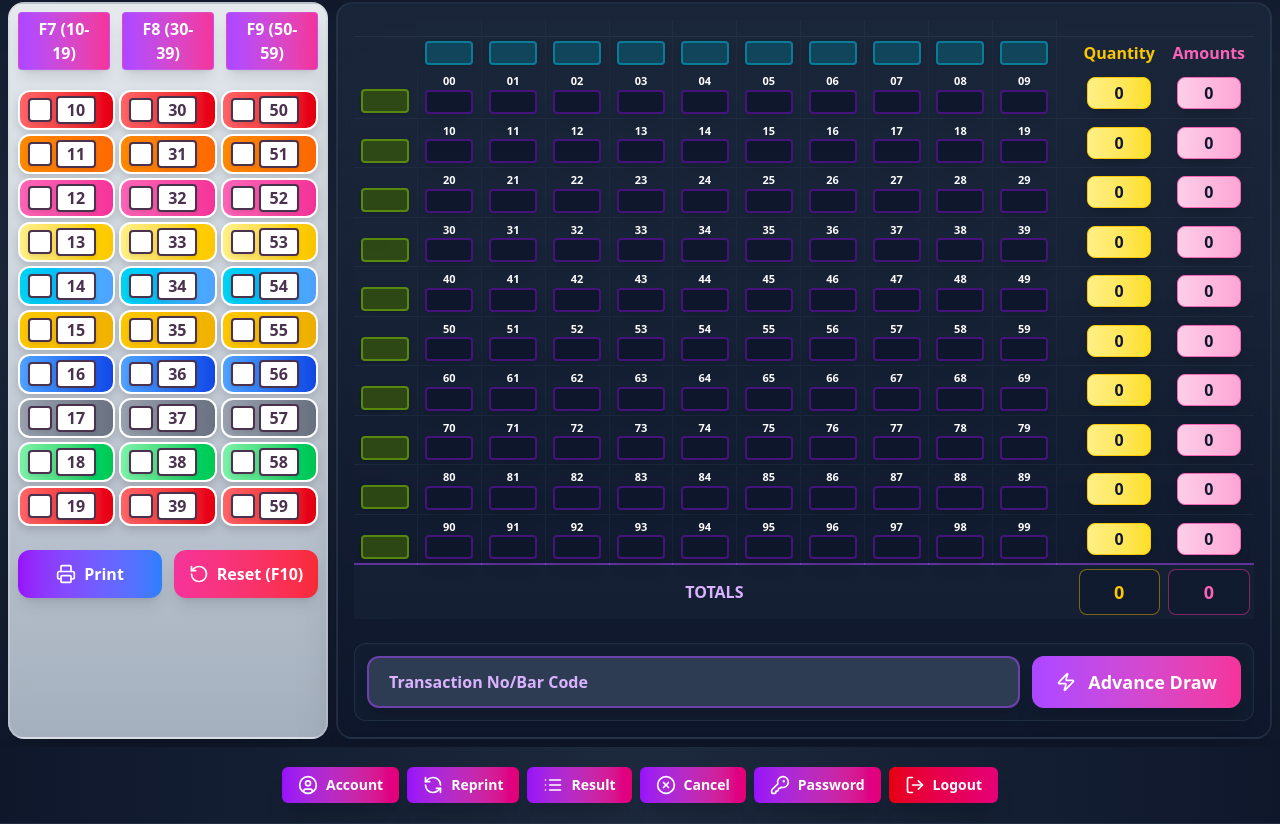
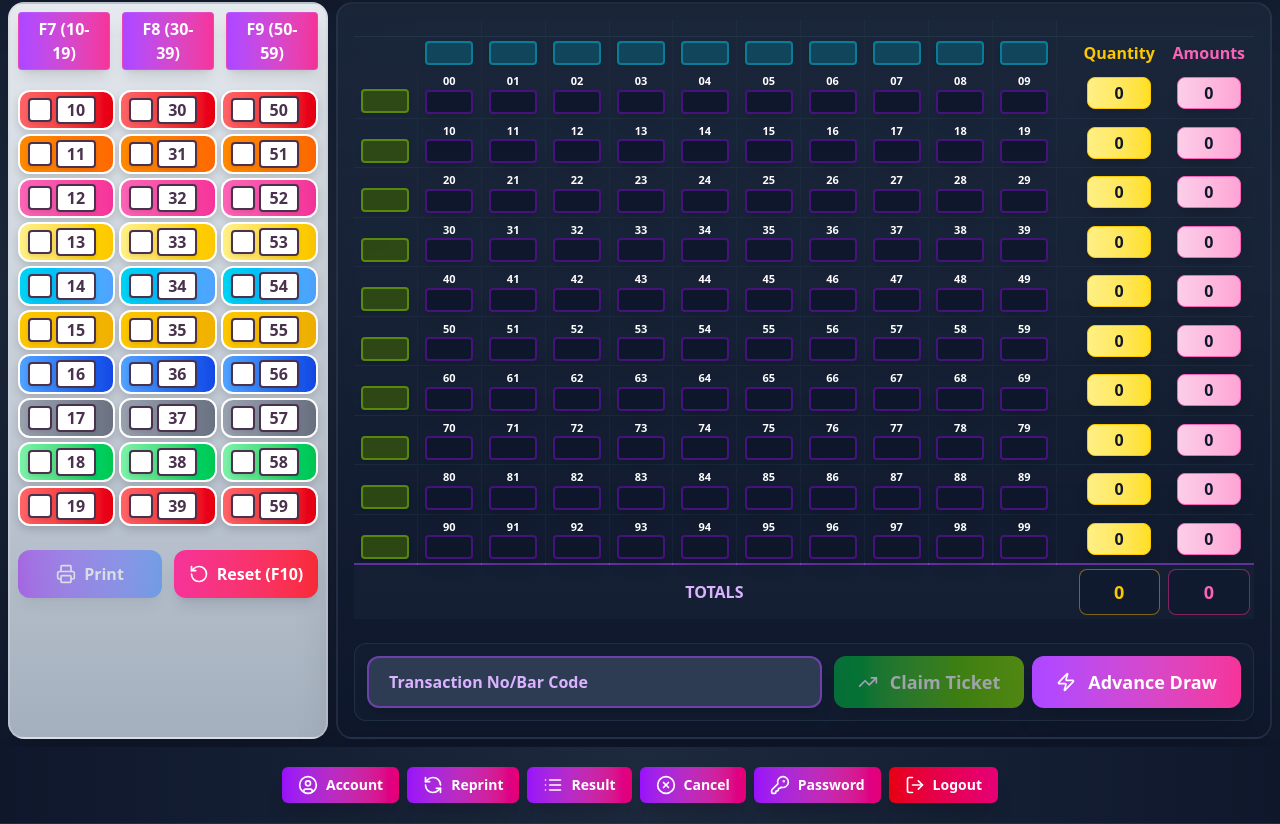
Before and after one commit to Realrishi001/SkillJackPot_UserPanel, a Next.js app: page /dashboard in a window 1280 px wide. Shown: the part 256-1080 px from the top of the page. Built offline with nearby package versions, Linux system fonts and the light colour scheme; no server answers; sample sign-in values are in the browser's storage.

Commit message:
Integrated the claim button and the print logic too

```diff
--- a/src/app/dashboard/page.jsx
+++ b/src/app/dashboard/page.jsx
@@ -143,6 +143,7 @@ export default function Page() {
   const [selectedTimeSlots, setSelectedTimeSlots] = useState([]);
   const [availableTimeSlots, setAvailableTimeSlots] = useState([]);
 
+  const [transactionInput, setTransactionInput] = useState("");
 
 
 function selectAllInColumn(colIdx) {
@@ -156,6 +157,23 @@ function selectAllInColumn(colIdx) {
     return newSelected;
   });
 }
+
+  const handleClaimTicket = async () => {
+    try {
+      const res = await axios.post(
+        `${process.env.NEXT_PUBLIC_API_BASE_URL}/save-claimed-ticket`,
+        { ticketId: transactionInput.trim() }
+      );
+      if (res.data.status === "success") {
+        alert("Claimed Successfully!\n" + JSON.stringify(res.data.claimedTicket, null, 2));
+      } else {
+        alert(res.data.message || "Not a winning ticket");
+      }
+    } catch (err) {
+      alert("Error claiming ticket: " + (err?.response?.data?.error || err.message));
+    }
+  };
+
 
 
   const colKeyToIndex = { "10-19": 0, "30-39": 1, "50-59": 2 };
@@ -613,6 +631,16 @@ pdf.text(drawTimeText, 5, 38);
 
   // to print and save the data
 const handlePrint = async () => {
+  // Prevent print if not allowed (remainSecs ≤ 30 or totalUpdatedQuantity is 0)
+  if (remainSecs <= 30) {
+    alert("Print is disabled during the last 30 seconds before draw time!");
+    return;
+  }
+  if (totalUpdatedQuantity === 0) {
+    alert("No quantity selected or no tickets to print.");
+    return;
+  }
+
   // 1. Gather ticket numbers in your required format
   let ticketList = [];
   let selectedNumbers = [];
@@ -662,7 +690,10 @@ const payload = {
 
   // 5. Send data to backend
   try {
-    const response = await axios.post(`${process.env.NEXT_PUBLIC_API_BASE_URL}/saveTicket`, payload);
+    const response = await axios.post(
+      `${process.env.NEXT_PUBLIC_API_BASE_URL}/saveTicket`,
+      payload
+    );
     if (response.status === 201) {
       // Get ticket ID from response (adjust based on your backend response structure)
       const ticketId = response.data.ticketId || response.data.id || Date.now().toString();
@@ -672,13 +703,12 @@ const payload = {
       // Generate and print the receipt with dynamic ticket ID
       generatePrintReceipt({
         gameTime: gameTime,
-  drawTime: advanceDrawTimes.length > 0 ? advanceDrawTimes : [currentDrawSlot],  // ✅ Array of draw times
+        drawTime: advanceDrawTimes.length > 0 ? advanceDrawTimes : [currentDrawSlot],
         loginId: loginId,
         ticketNumber: ticketList.join(', '),
         totalQuatity: totalUpdatedQuantity,
         totalPoints: totalUpdatedPoints
       }, ticketId);
-
 
       // Clear the form after printing
       resetCheckboxes();
@@ -722,6 +752,9 @@ const payload = {
     }
     return sum;
   }
+
+  const canPrint = remainSecs > 30 && totalUpdatedQuantity > 0;
+
 
   return (
     <div className="min-h-screen bg-gradient-to-b from-slate-900 via-slate-800 to-slate-900">
@@ -884,12 +917,17 @@ const payload = {
 
           {/* Enhanced Action Buttons */}
           <div className="flex gap-3 mt-6">
-            <button className="flex-1 flex items-center justify-center gap-2 py-3 rounded-xl font-bold text-white bg-gradient-to-r from-purple-600 to-blue-500 shadow-lg hover:shadow-purple-500/25 hover:from-purple-500 hover:to-blue-400 transition-all duration-300 hover:scale-105 active:scale-95"
+            <button
+              className={`flex-1 flex items-center justify-center gap-2 py-3 rounded-xl font-bold text-white bg-gradient-to-r from-purple-600 to-blue-500 shadow-lg hover:shadow-purple-500/25 hover:from-purple-500 hover:to-blue-400 transition-all duration-300 hover:scale-105 active:scale-95 ${
+                !canPrint ? "opacity-50 cursor-not-allowed" : ""
+              }`}
               onClick={handlePrint}
+              disabled={!canPrint}
             >
               <Printer className="w-5 h-5" />
               Print
             </button>
+
             <button
               onClick={resetCheckboxes}
               className="flex-1 flex items-center justify-center gap-2 py-3 rounded-xl font-bold text-white bg-gradient-to-r from-pink-500 to-red-500 shadow-lg hover:shadow-pink-500/25 hover:from-pink-400 hover:to-red-400 transition-all duration-300 hover:scale-105 active:scale-95"
@@ -1049,10 +1087,21 @@ const payload = {
   <input
     type="text"
     placeholder="Transaction No/Bar Code"
+    value={transactionInput}
+    onChange={(e) => setTransactionInput(e.target.value)}
     className="w-full py-3 px-5 rounded-xl bg-slate-700/90 text-white font-semibold placeholder-purple-300 border-2 border-purple-500/50 focus:border-pink-400 focus:ring-2 focus:ring-pink-400/20 outline-none shadow-lg transition-all duration-200 hover:border-purple-400"
   />
 </div>
-            <div className="flex-none">
+<div className="flex-none flex gap-2">
+  <button
+    className="flex items-center gap-3 px-6 py-3 rounded-xl font-bold text-white bg-gradient-to-r from-green-600 to-lime-500 shadow-xl hover:from-lime-500 hover:to-green-600 transition-all duration-300 text-lg hover:scale-105 active:scale-95 hover:shadow-green-400/25 disabled:opacity-60 disabled:cursor-not-allowed"
+    disabled={!transactionInput.trim()}
+    onClick={handleClaimTicket}
+  >
+    <TrendingUp className="w-5 h-5" />
+    Claim Ticket
+  </button>
+
   <button
     className="flex items-center gap-3 px-6 py-3 rounded-xl font-bold text-white bg-gradient-to-r from-purple-500 to-pink-500 shadow-xl hover:from-pink-500 hover:to-purple-500 transition-all duration-300 text-lg hover:scale-105 active:scale-95 hover:shadow-purple-500/25"
     onClick={() => setAdvanceModalOpen(true)}
@@ -1061,6 +1110,7 @@ const payload = {
     Advance Draw
   </button>
 </div>
+
           </div>
         </div>
 
```
Lines whose indentation alone changed are shown as unchanged.
